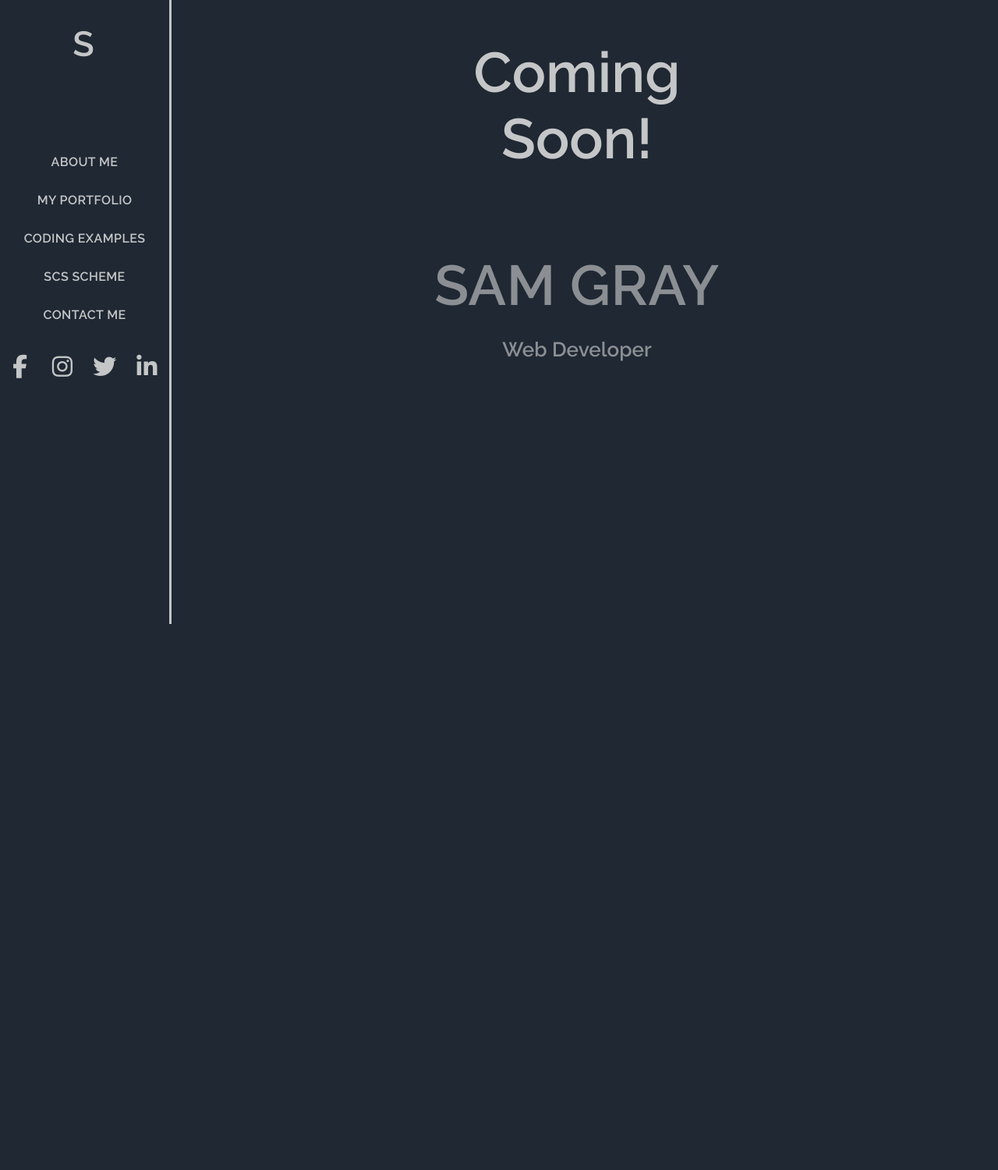
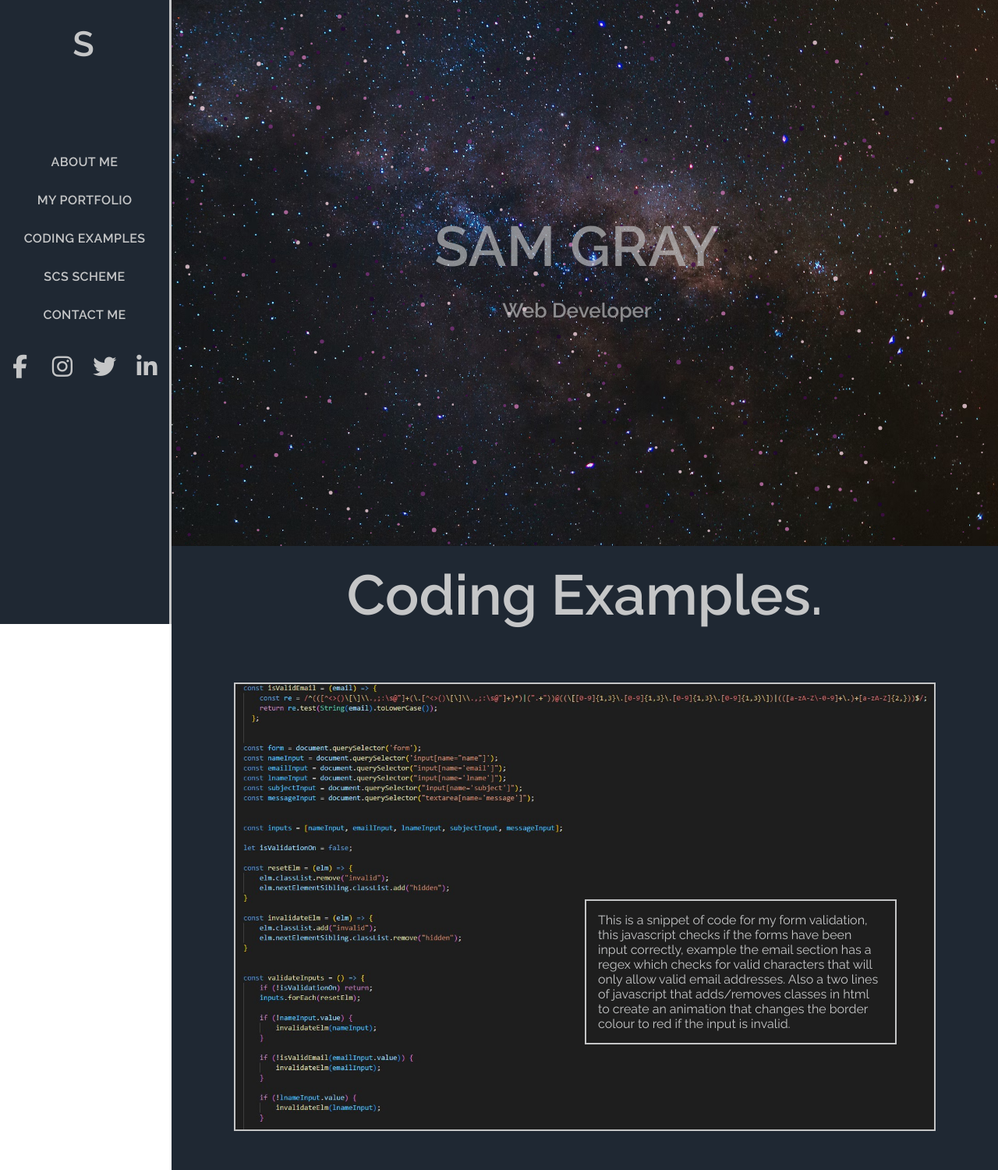
Before and after one commit to kanoxxian/portfolio1, a PHP site: page /codingexamples.html in a window 1280 px wide. Shown: the whole page at 78% size. Before the commit the page ends 800 px from the top, so only its background shows below. Run offline with PHP 8.4, Linux system fonts and the light colour scheme; some libraries are stand-ins or nearby versions.

Commit message:
near last push?

```diff
--- a/codingexamples.html
+++ b/codingexamples.html
@@ -10,6 +10,22 @@
     <title>Sam Gray Portfolio</title>
 </head>
 <body>
+    <nav class="mobile-nav">
+        <ol>
+            <li><a href="index.html#portfolio">My Portfolio</li></a>
+            <li><a href="aboutme.html">About Me</li></a>
+            <li><a href="codingexamples.html">Coding Examples</li></a>
+            <li><a href="scs.html">SCS Scheme</li></a>
+            <li><a href="index.html#contact-me">Contact Me</li></a>
+            <div class="social-media">
+                <li><i class="fa-brands fa-facebook-f"></i></li>
+                <li><i class="fa-brands fa-instagram"></i></li>
+                <li><i class="fa-brands fa-twitter"></i></li>
+                <li><i class="fa-brands fa-linkedin-in"></i></li>
+            </div>
+        </ol>
+    </nav>
+
 <div class="nav-container">
     <div class="nav-head">
         <h2 class="nav-header-text"><a href="index.html">S</a></h2>
@@ -26,22 +42,35 @@
                 <li><i class="fa-brands fa-linkedin-in"></i></li>
             </div>
         </ol>
-
     </div>
 </div>
 
-    <div class="hero-image">
+<div id="hero-image">
+    <button class="hamburger">
+        <div class="bar"></div>
+    </button>
     <div class="text-container">
         <h1><span>Sam Gray</span></h1>
         <span class="description">Web Developer</span>
     </div>
 </div>
+
+
+<div class="comingsoon">
+    <div class="coding-text">
+        <h2>Coding Examples.</h2>
+    </div>
+    <div class="code-img-ex code-img-exsmall">
+        <img src="img/code1.jpg">
+        <p>This is a snippet of code for my form validation, this javascript checks if the forms have been input correctly, example the email section has a regex which checks for valid characters that will only allow valid email addresses. Also a two lines of javascript that adds/removes classes in html to create an animation that changes the border colour to red if the input is invalid.</p>
+    </div>
 </div>
 
-    <div class="aboutme-container">
-        <div class="comingsoon">
-            <div class="aboutme-text">
-                <h2>Coming Soon!</h2>
-            </div>
-        </div>
+
+
+
+<script type="text/javascript" src="js/particles.min.js"></script>
+<script type="text/javascript" src="js/custom-particles.js"></script>
+<script src="js/validation.js"></script>
+<script src="js/hamburger.js"></script>
 </body>
--- a/css/style.css
+++ b/css/style.css
@@ -354,6 +354,19 @@ input.invalid {
   height: 100%;
 }
 
+.gradient {
+  position: relative;
+}
+.gradient::after {
+  content: "";
+  position: absolute;
+  top: 0;
+  left: 0;
+  width: 100%;
+  height: 100%;
+  background: radial-gradient(circle at 50% 50%, rgba(0, 0, 0, 0) 0%, rgb(31, 40, 51) 95%);
+}
+
 .card .text {
   padding: 10px;
   text-align: left;
@@ -499,8 +512,9 @@ input.invalid {
   }
 }
 .comingsoon h2 {
-  padding: 50px;
+  margin-top: 20px;
   font-size: 72px;
+  text-align: center;
 }
 
 .comingsoon {
@@ -508,12 +522,60 @@ input.invalid {
   flex-wrap: wrap;
   align-items: center;
   justify-content: space-around;
-  width: 100%;
-  max-width: 95%;
-  margin: 0 auto;
+  align-content: flex-start;
+  max-width: 100%;
+  height: 100vh;
+  margin-left: 220px;
+  color: #c5c6c7;
+  background-color: #1f2833;
+}
+
+.coding-text {
+  font-size: 56px;
+  margin-bottom: 50px;
   color: #c5c6c7;
 }
 
+.comingsoon img {
+  margin-top: 20px;
+  border: 2px #c5c6c7 solid;
+  width: 100%;
+  max-width: 900px;
+  max-height: 900px;
+}
+
+.code-img-ex {
+  position: relative;
+  display: flex;
+  flex-wrap: wrap;
+  justify-content: space-around;
+  color: #c5c6c7;
+}
+
+.code-img-ex p {
+  display: none;
+  position: absolute;
+  border: 2px #c5c6c7 solid;
+  padding: 15px;
+  align-content: center;
+  max-width: 400px;
+  left: 50%;
+  top: 50%;
+}
+
+.code-img-exsmall p {
+  display: block;
+}
+
+@media screen and (max-width: 992px) {
+  .comingsoon {
+    margin-left: 0;
+  }
+  .code-img-ex p {
+    position: static;
+    margin-top: 20px;
+  }
+}
 .scs-container {
   margin-left: 200px;
   padding: 50px;
--- a/js/validation.js
+++ b/js/validation.js
@@ -66,6 +66,3 @@ form.addEventListener('submit', (e) => {
 });
 
 nameInput.removeAttribute('required');
-// emailInput.addEventListener("input", () => {
-//     validateInputs();
-// });
--- a/scss/_cards.scss
+++ b/scss/_cards.scss
@@ -37,6 +37,19 @@
     height: 100%;
 }
 
+.gradient {
+    position: relative;
+    &::after {
+        content: '';
+        position: absolute;
+        top: 0;
+        left: 0;
+        width: 100%;
+        height: 100%;
+        background: radial-gradient(circle at 50% 50%, rgba(0, 0, 0, 0) 0%, rgba(31, 40, 51, 1) 95%);
+    }
+}
+
 .card .text {
     padding: 10px;
     text-align: left;
--- a/scss/_comingsoon.scss
+++ b/scss/_comingsoon.scss
@@ -1,6 +1,7 @@
 .comingsoon h2 {
-    padding: 50px;
+    margin-top: 20px;
     font-size: 72px;
+    text-align: center;
 }
 
 .comingsoon {
@@ -8,8 +9,57 @@
     flex-wrap: wrap;
     align-items: center;
     justify-content: space-around;
-    width: 100%;
-    max-width: 95%;
-    margin: 0 auto;
+    align-content: flex-start;
+    max-width: 100%;
+    height: 100vh;
+    margin-left: 220px;
+    color: $color-primary;
+    background-color: $color-secondary;
+}
+
+.coding-text {
+    font-size: 56px;
+    margin-bottom: 50px;
     color: $color-primary;
 }
+
+.comingsoon img {
+    margin-top: 20px;
+    border: 2px $color-primary solid;
+    width: 100%;
+    max-width: 900px;
+    max-height: 900px;
+}
+
+.code-img-ex {
+    position: relative;
+    display: flex;
+    flex-wrap: wrap;
+    justify-content: space-around;
+    color: $color-primary;
+}
+
+.code-img-ex p {
+    display: none;
+    position: absolute;
+    border: 2px $color-primary solid;
+    padding: 15px;
+    align-content: center;
+    max-width: 400px;
+    left: 50%;
+    top: 50%;
+}
+
+.code-img-exsmall p {
+    display: block;
+}
+
+@media screen and (max-width: $brkpoint-xlg) {
+    .comingsoon {
+        margin-left: 0;
+    }
+    .code-img-ex p {
+       position: static;
+       margin-top: 20px;
+    }
+}
```
Also changed, not shown: aboutme.html (+25 -3 lines), index.html (+6 -4 lines), scs.html (+25 -2 lines), img/code1.jpg (added), img/netmatters-proj.jpg (added), 1 other file. Lines whose indentation alone changed are shown as unchanged.
